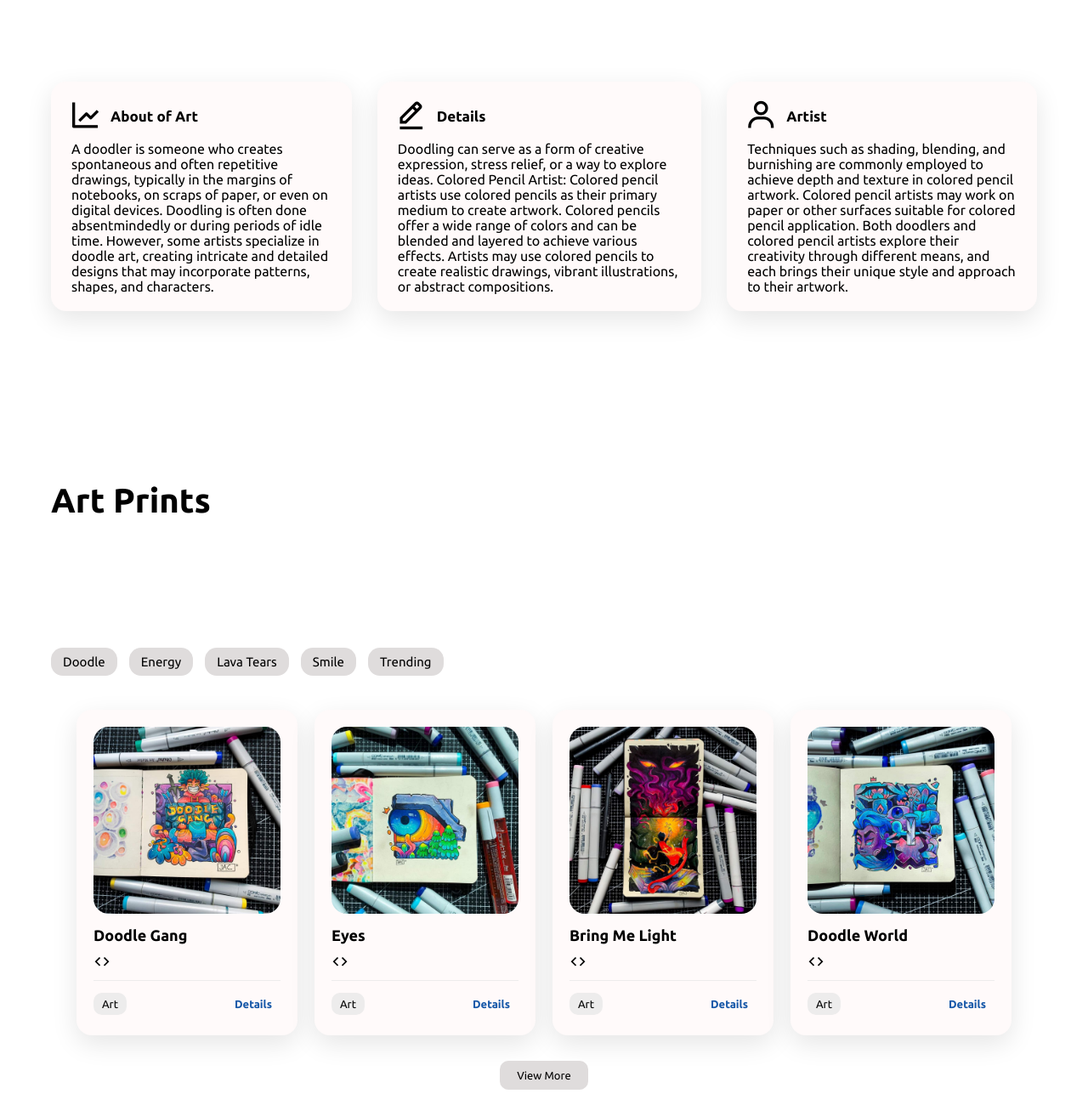
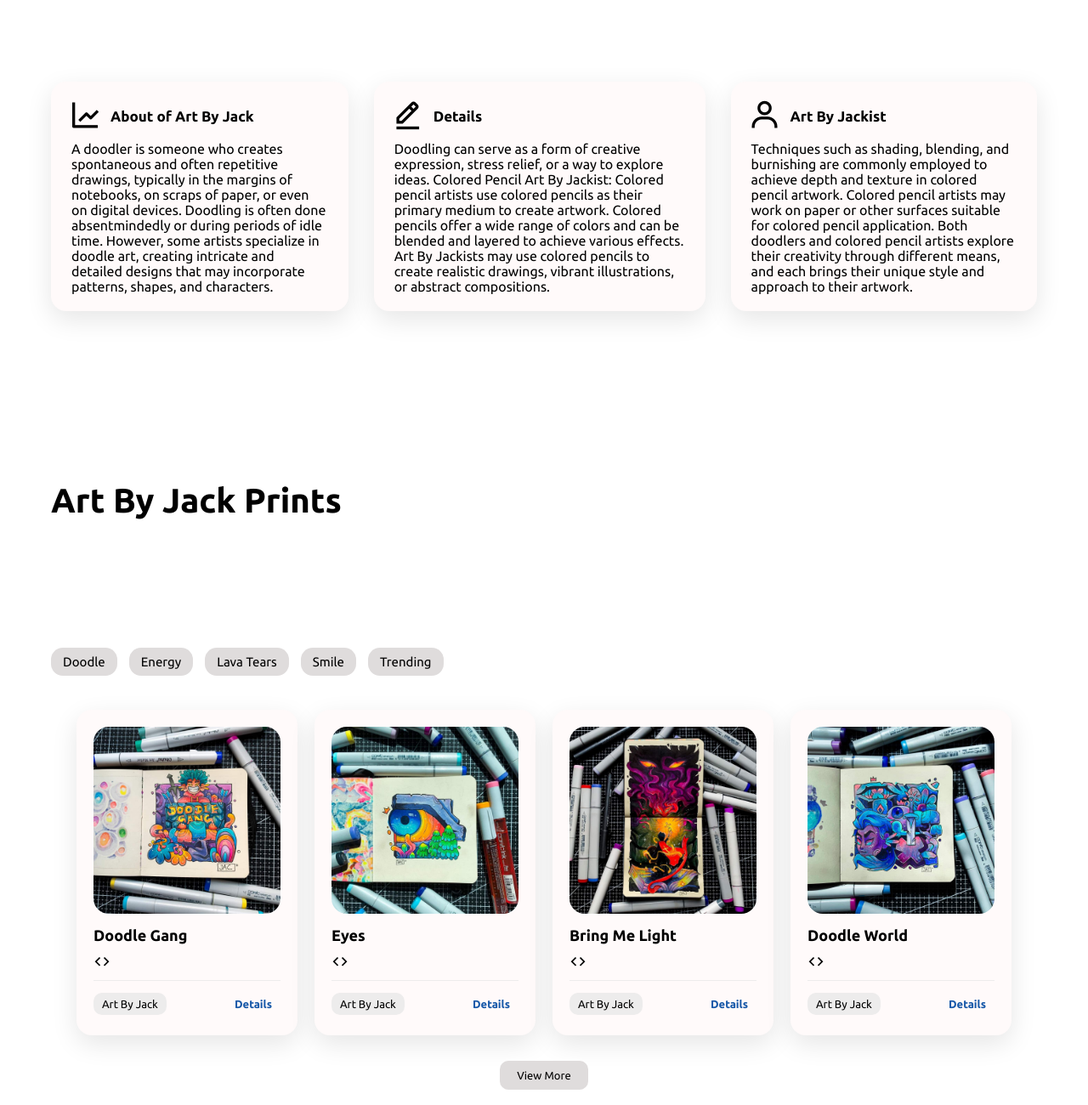
Before and after one commit to thurein257/doodle-art-website, a plain HTML site: page index.html in a window 1280 px wide. Shown: the part 1260-2560 px from the top of the page at 85% size. Drawn offline with nearby package versions, Linux system fonts and the light colour scheme.

Commit message:
Update index.html

```diff
--- a/index.html
+++ b/index.html
@@ -14,7 +14,7 @@
         <div class="links">
             <a href="#home">Home</a>
             <a href="#features">Features</a>
-            <a href="#art">Art</a>
+            <a href="#art">Art By Jack</a>
             <a href="#aboutus">About Us</a>
         </div>
         <div class="login">
@@ -43,7 +43,7 @@
         <div class="item">
             <div class="header">
                 <i class='bx bx-line-chart'></i>
-                <h5>About of Art</h5>
+                <h5>About of Art By Jack</h5>
             </div>
             <p>A doodler is someone who creates spontaneous and often repetitive drawings, typically in the margins of notebooks, on scraps of paper, or even on digital devices. Doodling is often done absentmindedly or during periods of idle time. However, some artists specialize in doodle art, creating intricate and detailed designs that may incorporate patterns, shapes, and characters.
             </p>
@@ -54,13 +54,13 @@
                 <h5>Details</h5>
             </div>
             <p>Doodling can serve as a form of creative expression, stress relief, or a way to explore ideas.
-                Colored Pencil Artist: Colored pencil artists use colored pencils as their primary medium to create artwork. Colored pencils offer a wide range of colors and can be blended and layered to achieve various effects. Artists may use colored pencils to create realistic drawings, vibrant illustrations, or abstract compositions.
+                Colored Pencil Art By Jackist: Colored pencil artists use colored pencils as their primary medium to create artwork. Colored pencils offer a wide range of colors and can be blended and layered to achieve various effects. Art By Jackists may use colored pencils to create realistic drawings, vibrant illustrations, or abstract compositions.
             </p>
         </div>
         <div class="item">
             <div class="header">
                 <i class='bx bx-user'></i>
-                <h5>Artist</h5>
+                <h5>Art By Jackist</h5>
             </div>
             <p>Techniques such as shading, blending, and burnishing are commonly employed to achieve depth and texture in colored pencil artwork. Colored pencil artists may work on paper or other surfaces suitable for colored pencil application.
                 Both doodlers and colored pencil artists explore their creativity through different means, and each brings their unique style and approach to their artwork.
@@ -68,7 +68,7 @@
         </div>
     </div>
     <h2 class="separator" id="art">
-        Art Prints
+        Art By Jack Prints
     </h2>
     <div class="nft-shop">
         <div class="category">
@@ -90,7 +90,7 @@
                     </div>
                 </div>
                 <div class="detail">
-                    <p>Art</p>
+                    <p>Art By Jack</p>
                     <a href="#">Details</a>
                 </div>
             </div>
@@ -105,7 +105,7 @@
                     </div>
                 </div>
                 <div class="detail">
-                    <p>Art</p>
+                    <p>Art By Jack</p>
                     <a href="#">Details</a>
                 </div>
             </div>
@@ -120,7 +120,7 @@
                     </div>
                 </div>
                 <div class="detail">
-                    <p>Art</p>
+                    <p>Art By Jack</p>
                     <a href="#">Details</a>
                 </div>
             </div>
@@ -135,7 +135,7 @@
                     </div>
                 </div>
                 <div class="detail">
-                    <p>Art</p>
+                    <p>Art By Jack</p>
                     <a href="#">Details</a>
                 </div>
             </div>
@@ -150,7 +150,7 @@
                     </div>
                 </div>
                 <div class="detail">
-                    <p>Art</p>
+                    <p>Art By Jack</p>
                     <a href="#">Details</a>
                 </div>
             </div>
@@ -165,7 +165,7 @@
                     </div>
                 </div>
                 <div class="detail">
-                    <p>Art</p>
+                    <p>Art By Jack</p>
                     <a href="#">Details</a>
                 </div>
             </div>
@@ -180,7 +180,7 @@
                     </div>
                 </div>
                 <div class="detail">
-                    <p>Art</p>
+                    <p>Art By Jack</p>
                     <a href="#">Details</a>
                 </div>
             </div>
@@ -188,14 +188,14 @@
                 <img src="img/img11.jpg" alt="">
                 <div class="info">
                     <div>
-                        <h5>Luffy-Fan-Art</h5>
+                        <h5>Luffy-Fan-Art By Jack</h5>
                         <div class="ico">
                             <i class='bx bx-expand-horizontal' ></i>
                         </div>
                     </div>
                 </div>
                 <div class="detail">
-                    <p>Art</p>
+                    <p>Art By Jack</p>
                     <a href="#">Details</a>
                 </div>
             </div>
@@ -210,7 +210,7 @@
                     </div>
                 </div>
                 <div class="detail">
-                    <p>Art</p>
+                    <p>Art By Jack</p>
                     <a href="#">Details</a>
                 </div>
             </div>
@@ -225,7 +225,7 @@
                     </div>
                 </div>
                 <div class="detail">
-                    <p>Art</p>
+                    <p>Art By Jack</p>
                     <a href="#">Details</a>
                 </div>
             </div>
@@ -240,7 +240,7 @@
                     </div>
                 </div>
                 <div class="detail">
-                    <p>Art</p>
+                    <p>Art By Jack</p>
                     <a href="#">Details</a>
                 </div>
             </div>
@@ -255,7 +255,7 @@
                     </div>
                 </div>
                 <div class="detail">
-                    <p>Art</p>
+                    <p>Art By Jack</p>
                     <a href="#">Details</a>
                 </div>
             </div>
@@ -266,7 +266,7 @@
     </div>
 
     <footer id="aboutus">
-        <h3>Create, Explore & Collect Jack Ac Art</h3>
+        <h3>Create, Explore & Collect Jack Ac Art By Jack</h3>
         <div class="right">
             <div class="links">
                 <a href="#">Privacy Policy</a>
```
